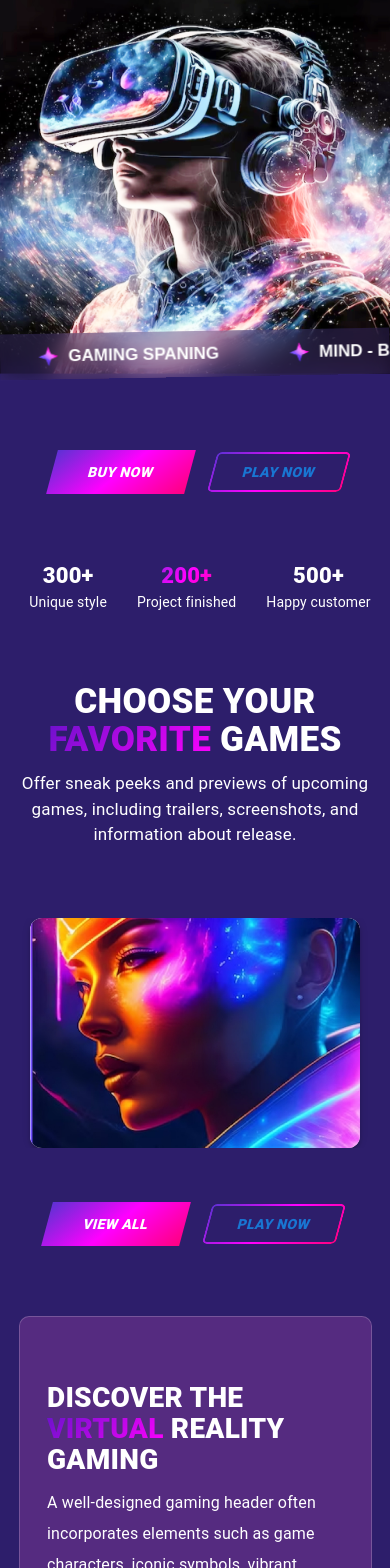
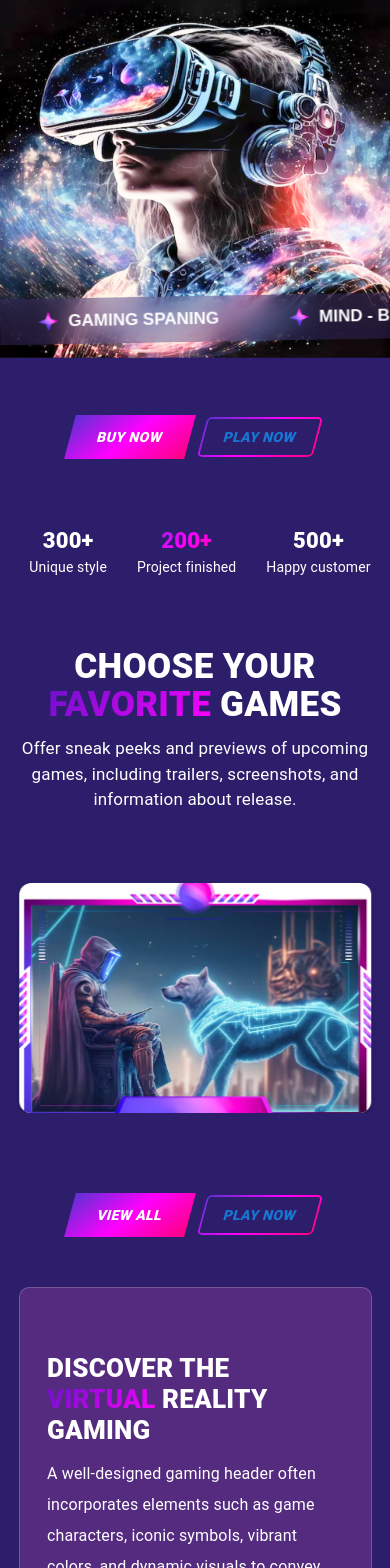
Before and after one commit to zubair143598/board, a Next.js app: page / in a window 390 px wide. Shown: the part 395-1963 px from the top of the page. Built offline with nearby package versions, Linux system fonts and the light colour scheme.

Commit message:
responsiveness

```diff
--- a/src/component/home/discover/Discover.style.tsx
+++ b/src/component/home/discover/Discover.style.tsx
@@ -51,7 +51,7 @@ export const LeftContainer = styled(Box)(({ theme }) => ({
     left:'20%'
   },
   [theme.breakpoints.down("sm")]: {
-    width: "322px",
+    width: "90%",
     height: "359px",
      left:'0'
   },
@@ -74,9 +74,9 @@ export const DisHeading = styled(Typography)(({ theme }) => ({
     maxWidth: "431px",
   },
   [theme.breakpoints.down("sm")]: {
-    fontSize: "28px",
+    fontSize: "26px",
     maxWidth: "296px",
-    padding:'0 22px',
+    padding:'0 10px',
     lineHeight: "31px",
   },
 }));
@@ -96,7 +96,7 @@ export const Para = styled(Typography)(({theme}) => ({
   },
   [theme.breakpoints.down("sm")]: {
     maxWidth: "296px",
-    padding:'0 22px',
+    padding:'0 10px',
     lineHeight: "31px",
   },
 }));
--- a/src/component/home/favorite/Favorite.style.tsx
+++ b/src/component/home/favorite/Favorite.style.tsx
@@ -1,33 +1,33 @@
-'use client'
+"use client";
 import { Box, styled, Typography } from "@mui/material";
 
 export const FavContainer = styled(Box)(({ theme }) => ({
   maxWidth: "1440px",
   margin: "100px auto",
-    color:'white',
-    position:'relative',
-    textAlign:'center',
-    [theme.breakpoints.down("md")]:{
+  color: "white",
+  position: "relative",
+  textAlign: "center",
+  [theme.breakpoints.down("md")]: {
     margin: "50px auto",
-    }
+  },
 }));
 
 export const HeadingContainer = styled(Box)(({ theme }) => ({
   maxWidth: "578px",
-    margin:'0 auto'
+  margin: "0 auto",
 }));
 
-  export const FavHeading = styled(Typography)(({theme})=>({
+export const FavHeading = styled(Typography)(({ theme }) => ({
   fontSize: "66px",
   fontWeight: 800,
   textTransform: "uppercase",
-    margin:'0px',
-    lineHeight:'77px',
-    [theme.breakpoints.down("md")]:{
+  margin: "0px",
+  lineHeight: "77px",
+  [theme.breakpoints.down("md")]: {
     fontSize: "35px",
-      lineHeight:'38px',
-    }
-  }))
+    lineHeight: "38px",
+  },
+}));
 
 export const FavSpan = styled("span")(({ theme }) => ({
   background: "linear-gradient(135deg, #6a11cb 0%, #ff00ff 100%)",
@@ -37,20 +37,27 @@ export const FavContainer = styled(Box)(({ theme }) => ({
 
 export const ParagraphContainer = styled(Box)(({ theme }) => ({
   maxWidth: "518px",
-    margin:'12px auto 70px',
+  margin: "12px auto 70px",
+  [theme.breakpoints.down("sm")]: {
+    padding:'0 8px',
+  }
 }));
 
 export const FavParagraph = styled(Typography)(({ theme }) => ({
   fontSize: "17px",
 }));
 
-  export const ButtonsContainer = styled(Box)(({theme})=>({
-    margin:'70px auto 110px',
-    maxWidth:'470px',
-    display:'flex',
-    justifyContent:'center',
-    gap:'20px',
-    [theme.breakpoints.down("md")]:{
-      margin:'24px auto 70px',
-    }
-  }))
+export const ButtonsContainer = styled(Box)(({ theme }) => ({
+  margin: "70px auto 110px",
+  maxWidth: "470px",
+  display: "flex",
+  justifyContent: "center",
+  gap: "20px",
+  [theme.breakpoints.down("md")]: {
+  margin: "50px auto",
+    marginLeft: "0px",
+    flexWrap: "wrap",
+    gap: "10px",
+    justifyContent: "center",
+  },
+}));
--- a/src/component/home/favorite/Favorite.tsx
+++ b/src/component/home/favorite/Favorite.tsx
@@ -43,7 +43,7 @@ const Favorite = () => {
       </ParagraphContainer>
       <Box sx={{ width: "100%", height:{xs:'260px',sm:'450px'}, maxWidth: 1400, mx: "auto", }}>
         <Swiper
-          modules={[Autoplay]}
+          // modules={[Autoplay]}
           spaceBetween={50}
           centeredSlides={true}
           slidesPerView={"auto"}
@@ -52,13 +52,15 @@ const Favorite = () => {
           speed={3000}
           grabCursor={true}
           onSlideChange={(swiper) => setActiveIndex(swiper.realIndex)}
-          style={{ paddingLeft: "50px", paddingRight: "50px" }}
+          style={{ paddingLeft: isMobile ? "10px" : "50px", paddingRight: isMobile ? "10px" : "50px" }}
+
         >
           {images.map((src, index) => (
+
             <SwiperSlide
               key={index}
               style={{
-                width: isMobile ? (activeIndex === index ? "330px" : "250px") : (activeIndex === index ? 658 : 451),
+                width: isMobile ? (activeIndex === index ? "95%" : "70%") : (activeIndex === index ? 658 : 451),
                 transition: "width 0.3s ease-in-out",
               }}
             >
@@ -88,8 +90,8 @@ const Favorite = () => {
         </Swiper>
       </Box>
       <ButtonsContainer>
-        <ActiveButton>View All</ActiveButton>
-        <NonActiveButton>Play Now</NonActiveButton>
+        <ActiveButton sx={{width:{xs:'120px',sm:"232px"}}}>View All</ActiveButton>
+        <NonActiveButton sx={{width:{xs:'120px',sm:"232px"}}}>Play Now</NonActiveButton>
       </ButtonsContainer>
     </FavContainer>
   );
--- a/src/component/home/hero/Hero.style.tsx
+++ b/src/component/home/hero/Hero.style.tsx
@@ -26,7 +26,7 @@ export const HeadingContainer = styled(Box)(({ theme }) => ({
   },
   [theme.breakpoints.down("sm")]: {
     maxWidth: "334px",
-    marginLeft: "0px",
+    marginLeft: "10px",
     display: "flex",
     justifyContent: "center",
   },
@@ -38,7 +38,7 @@ export const HeroHeading = styled(Typography)(({ theme }) => ({
   textTransform: "uppercase",
   margin: "0px",
   [theme.breakpoints.down("sm")]: {
-    fontSize: "40px",
+    fontSize: "30px",
   },
 }));
 
@@ -54,7 +54,7 @@ export const ParagraphContainer = styled(Box)(({ theme }) => ({
   marginTop: "14px",
 
   [theme.breakpoints.down("sm")]: {
-    marginLeft: "0px",
+    marginLeft: "10px",
     maxWidth: "329px",
     height:'550px'
   },
@@ -75,12 +75,16 @@ export const ButtonContainer = styled(Box)(({ theme }) => ({
   marginLeft: "103px",
   marginTop: "30px",
   gap: "20px",
+  justifyContent:'start',
   flexDirection: "row",
   [theme.breakpoints.down("md")]: {
     marginLeft: "26px",
   },
   [theme.breakpoints.down("sm")]: {
-    marginLeft: "10px",
+    marginLeft: "0px",
+    flexWrap:'wrap',
+  gap: "10px",
+  justifyContent:'center',
   },
 }));
 
--- a/src/component/home/hero/Hero.tsx
+++ b/src/component/home/hero/Hero.tsx
@@ -42,7 +42,7 @@ const Hero = () => {
             <ButtonComponent
               key={label}
               onClick={() => setActiveBuyButton(label)}
-              sx={{ height: "74px", width: "232px" }}
+              sx={{ height: "74px", width: {xs:'120px',sm:"232px"} }}
             >
               {label}
             </ButtonComponent>
--- a/src/component/home/testimonial/Testimonial.tsx
+++ b/src/component/home/testimonial/Testimonial.tsx
@@ -47,7 +47,7 @@ const Testimonial = () => {
 const isMobile = useMediaQuery("(max-width: 900px)");
 
   return (
-    <Box sx={{ marginBottom: "100px", margin:'0 20px' }}>
+    <Box sx={{ marginBottom: "100px", margin:{xs:'10px',sm:'0 20px'} }}>
       <Box
         sx={{
           width: "100%",
@@ -58,7 +58,7 @@ const isMobile = useMediaQuery("(max-width: 900px)");
         }}
       >
         <Swiper
-          modules={[Autoplay, Pagination]}
+          // modules={[Autoplay, Pagination]}
           spaceBetween={30}
           slidesPerView={isMobile ? 1 :2}
           loop={true}
@@ -75,9 +75,8 @@ const isMobile = useMediaQuery("(max-width: 900px)");
               <Card
                 sx={{
                   width: "607px",
-                  //   height: "388px",
                   boxShadow: 3,
-                  padding: {xs:'40px 20px',sm:"58px 47px"},
+                  padding: {xs:'40px 10px',sm:"58px 47px"},
                   display: "flex",
                   flexDirection: "column",
                   justifyContent: "space-between",
@@ -115,7 +114,7 @@ const isMobile = useMediaQuery("(max-width: 900px)");
                       display: "flex",
                       color: "white",
                       margin: "18px 0",
-                      gap:'20px',
+                      gap:{xs:'10px',sm:'20px'},
                     }}
                   >
                     <CardMedia
@@ -128,7 +127,7 @@ const isMobile = useMediaQuery("(max-width: 900px)");
                       title={item.username}
                     />
                     <Box>
-                      <Typography sx={{ fontWeight: 500, fontSize: "18px" }}>
+                      <Typography sx={{ fontWeight: 500, fontSize: {xs:'14px',sm:'18px'} }}>
                         {item.username}
                       </Typography>
                       <Typography sx={{ fontWeight: 500, fontSize: "10px" }}>
--- a/src/component/home/welcome/Welcome.tsx
+++ b/src/component/home/welcome/Welcome.tsx
@@ -30,9 +30,8 @@ const Welcome = () => {
               <ButtonComponent
                 key={game}
                 onClick={() => setActiveButton(game)}
-                sx={{
+                sx={{width: {xs:'120px',sm:"232px"},
                   height: { xs: "42px", md: "64px" },
-                  width: { xs: "160px", md: "241px" },
                   fontSize: { xs: "12px", md: "18px" },
                 }}
               >
--- a/src/component/home/welcome/welcome.style.tsx
+++ b/src/component/home/welcome/welcome.style.tsx
@@ -30,9 +30,9 @@ export const Heading = styled(Typography)(({ theme }) => ({
     maxWidth: "431px",
   },
   [theme.breakpoints.down("sm")]: {
-    fontSize: "34px",
+    fontSize: "30px",
     maxWidth: "296px",
-    padding: "0 22px",
+    padding: "0 10px",
     lineHeight: "38px",
   },
 }));
@@ -47,7 +47,7 @@ export const ButtonsContainer = styled(Box)(({ theme }) => ({
   [theme.breakpoints.down(1080)]: {
     placeItems: "center",
     gridTemplateColumns: "repeat(2, 1fr)",
-    gap: "5px",
+    gap: "10px",
     maxWidth: "300px",
   },
 }));
--- a/src/component/ui/footer/Footer.style.tsx
+++ b/src/component/ui/footer/Footer.style.tsx
@@ -44,7 +44,7 @@ export const FooterInnerCon = styled(Box)(({ theme }) => ({
   [theme.breakpoints.down("sm")]: {
     gridTemplateColumns:"repeat(1,1fr)",
     padding: "100px 20px 0px 24px",
-    gap: "40px",
+    gap: "20px",
   },
 }));
 
@@ -73,6 +73,7 @@ export const BrandsContainer = styled(Box)(({ theme }) => ({
     padding: "20px 20px 0px 20px",
     flexDirection: "column",
     gridTemplateColumns: "repeat(2, 1fr)",
+    gap: "20px",
   },
 }));
 
```
Also changed, not shown: src/component/home/welcome/Cards.tsx (+11 -8 lines), src/component/ui/footer/Footer.tsx (+7 -7 lines). Lines whose indentation alone changed are shown as unchanged.
